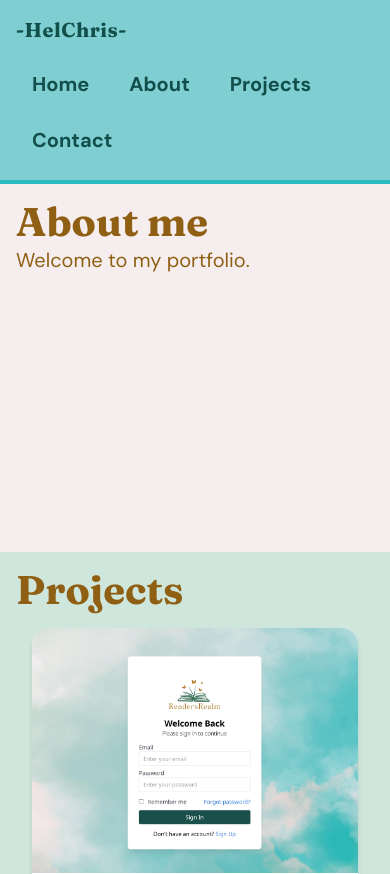
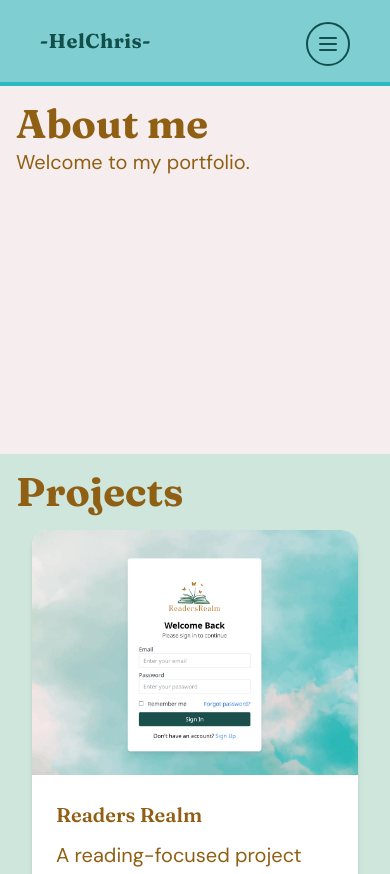
Before and after one commit to HelChris/portfolio2, a React (Vite) app: page / in a window 390 px wide. Shown: the top 874 px of the page. Built offline with nearby package versions, Linux system fonts and the light colour scheme.

Commit message:
feat: improve responsive navigation and dark mode contrast

```diff
--- a/src/components/home/PortfoiloPreview.tsx
+++ b/src/components/home/PortfoiloPreview.tsx
@@ -12,7 +12,7 @@ type PortfolioPreviewProps = {
 export function PortfolioPreview({ title, description, to, image, imageAlt = '' }: PortfolioPreviewProps) {
 	return (
 		<Link
-			className="group block overflow-hidden rounded-2xl bg-white text-inherit no-underline shadow-md transition-shadow duration-200 hover:shadow-lg"
+			className="portfolio-card group block overflow-hidden rounded-2xl text-inherit no-underline shadow-md transition-shadow duration-200 hover:shadow-lg"
 			to={to}
 		>
 			<article>
--- a/src/components/interface/Navigation.tsx
+++ b/src/components/interface/Navigation.tsx
@@ -1,3 +1,4 @@
+import { useEffect, useId, useRef, useState } from 'react';
 import { NavLink } from 'react-router-dom';
 import { navigation } from '@/config/navigation';
 
@@ -8,19 +9,56 @@ type NavigationProps = {
 };
 
 export function Navigation({ orientation = 'horizontal', onNavigate, ariaLabel }: NavigationProps) {
+    const [isOpen, setIsOpen] = useState(false);
+    const menuId = useId();
+    const toggleRef = useRef<HTMLButtonElement>(null);
     const listClasses = orientation === 'horizontal'
-        ? 'flex flex-wrap justify-start gap-2 sm:justify-center'
-        : 'flex flex-col gap-2';
+        ? 'flex-wrap justify-start gap-2 sm:justify-center'
+        : 'flex-col gap-2';
+
+    useEffect(() => {
+        if (!isOpen) return;
+
+        const handleKeyDown = (event: KeyboardEvent) => {
+            if (event.key === 'Escape') {
+                setIsOpen(false);
+                toggleRef.current?.focus();
+            }
+        };
+
+        document.addEventListener('keydown', handleKeyDown);
+        return () => document.removeEventListener('keydown', handleKeyDown);
+    }, [isOpen]);
+
+    const handleNavigate = () => {
+        setIsOpen(false);
+        onNavigate?.();
+    };
 
     return (
-        <nav aria-label={ariaLabel} id="top-navigation">
-            <ul className={listClasses}>
+        <nav className="site-navigation" aria-label={ariaLabel} id="top-navigation">
+            <button
+                ref={toggleRef}
+                className={`site-navigation__toggle${isOpen ? ' is-open' : ''}`}
+                type="button"
+                aria-controls={menuId}
+                aria-expanded={isOpen}
+                aria-label={isOpen ? 'Close menu' : 'Open menu'}
+                onClick={() => setIsOpen((open) => !open)}
+            >
+                <span className="site-navigation__toggle-icon" aria-hidden="true">
+                    <span />
+                    <span />
+                    <span />
+                </span>
+            </button>
+            <ul id={menuId} className={`${listClasses} site-navigation__list${isOpen ? ' is-open' : ''}`}>
                 {navigation.map(({ label, to, end }) => (
                     <li key={to}>
                         <NavLink
                             to={to}
                             end={end}
-                            onClick={onNavigate}
+                            onClick={handleNavigate}
                             className={({ isActive }) =>
                                 [
                                     'inline-flex min-h-10 rounded-full items-center px-4 py-2 font-bold text-teal-deep no-underline transition-colors duration-200',
--- a/src/components/layout/Header.tsx
+++ b/src/components/layout/Header.tsx
@@ -3,7 +3,7 @@ import { Navigation } from '../interface/Navigation';
 
 export function Header() {
 	return (
-		<header className="flex flex-col gap-4 border-b-4 border-teal-bright bg-teal-soft px-4 py-4 sm:flex-row sm:items-center sm:justify-between sm:gap-8 sm:px-10">
+		<header className="site-header flex flex-row flex-nowrap items-center justify-between gap-8 border-b-4 border-teal-bright bg-teal-soft px-10 py-4">
 			<Link
 				className="font-heading text-xl font-extrabold tracking-wide text-teal-deep active:underline outline-offset-4 focus-visible:outline-3 focus-visible:outline-gold"
 				to="/"
--- a/src/pages/Home.tsx
+++ b/src/pages/Home.tsx
@@ -9,7 +9,7 @@ function Home() {
 				<p className="text-body">Welcome to my portfolio.</p>
 			</section>
 
-			<section id="projects" className="mb-8 bg-mint min-h-100 p-4">
+			<section id="projects" className="projects-section mb-8 min-h-100 p-4">
 				<h2 className="text-h1 mb-4">Projects</h2>
 				<ul className="mx-auto grid max-w-6xl gap-8 px-4 lg:grid-cols-3 mb-4">
 					{projects.map((project) => (
--- a/src/styles/index.css
+++ b/src/styles/index.css
@@ -68,6 +68,128 @@
 
 
 @layer components {
+        .projects-section {
+            background-color: var(--color-projects-background);
+        }
+
+        .portfolio-card {
+            background-color: var(--color-card-background);
+        }
+
+        .site-navigation {
+            margin-left: auto;
+        }
+
+        .site-navigation__toggle {
+            display: none;
+            align-items: center;
+            gap: 10px;
+            min-height: 44px;
+            padding: 8px 12px;
+            border: 2px solid var(--color-teal-deep);
+            border-radius: 999px;
+            background-color: transparent;
+            color: var(--color-teal-deep);
+            font: inherit;
+            font-weight: 700;
+            cursor: pointer;
+        }
+
+        .site-navigation__toggle:hover {
+            background-color: var(--color-teal-bright);
+        }
+
+        .site-navigation__toggle:focus-visible {
+            outline: 3px solid var(--color-gold);
+            outline-offset: 3px;
+        }
+
+        .site-navigation__toggle-icon {
+            display: inline-flex;
+            flex-direction: column;
+            gap: 4px;
+            width: 18px;
+        }
+
+        .site-navigation__toggle-icon span {
+            display: block;
+            height: 2px;
+            width: 18px;
+            border-radius: 999px;
+            background-color: currentColor;
+        }
+
+        .site-navigation__list {
+            margin: 0;
+        }
+
+        @media (max-width: 699px) {
+            .site-navigation {
+                position: relative;
+            }
+
+            .site-navigation__toggle {
+                display: inline-flex;
+                margin-left: auto;
+                width: 44px;
+                justify-content: center;
+                padding: 8px;
+            }
+
+            .site-navigation__list {
+                position: absolute;
+                top: calc(100% + 12px);
+                right: 0;
+                z-index: 10;
+                display: none;
+                flex-direction: column;
+                align-items: stretch;
+                gap: 4px;
+                min-width: 180px;
+                margin-top: 0;
+                padding-top: 12px;
+                padding-bottom: 12px;
+                padding-left: 12px;
+                padding-right: 12px;
+                border-top: 1px solid color-mix(in srgb, var(--color-teal-deep) 35%, transparent);
+                border-radius: 8px;
+                background-color: var(--color-surface);
+                box-shadow: 0 12px 28px color-mix(in srgb, #000 18%, transparent);
+            }
+
+            .site-navigation__list.is-open {
+                display: flex;
+            }
+
+            .site-navigation__list a {
+                width: 100%;
+                justify-content: flex-start;
+            }
+
+            .site-navigation__toggle-icon span {
+                transform-origin: center;
+                transition: transform 0.2s ease, opacity 0.2s ease;
+            }
+
+            .site-navigation__toggle.is-open .site-navigation__toggle-icon span:first-child {
+                transform: translateY(6px) rotate(45deg);
+            }
+
+            .site-navigation__toggle.is-open .site-navigation__toggle-icon span:nth-child(2) {
+                opacity: 0;
+            }
+
+            .site-navigation__toggle.is-open .site-navigation__toggle-icon span:last-child {
+                transform: translateY(-6px) rotate(-45deg);
+            }
+        }
+
+        @media (min-width: 700px) {
+            .site-navigation__list {
+                display: flex;
+            }
+        }
+
         .card {
             border: 1px solid var(--color-teal-soft);
             border-radius: 8px;
@@ -78,7 +200,7 @@
 
         .button {
             background-color: var(--color-teal-deep);
-            color: var(--color-cloud);
+            color: var(--color-button-text);
             border: none;
             border-radius: 4px;
             padding: 8px 16px;
--- a/src/styles/tokens.css
+++ b/src/styles/tokens.css
@@ -14,6 +14,9 @@
     --color-surface: var(--color-cloud);
     --color-text: var(--color-gold-text);
     --color-link: var(--color-teal-deep);
+    --color-button-text: var(--color-cloud);
+    --color-projects-background: var(--color-mint);
+    --color-card-background: #ffffff;
 
 
     /* Typography */
@@ -48,7 +51,7 @@
   :root {
     color-scheme: dark;
     --color-teal-deep: #d9f3ef;
-    --color-teal-bright: #71d9d0;
+    --color-teal-bright: #1f6f6a;
     --color-teal-soft: #245452;
     --color-cloud: #162321;
     --color-gold: #f1c978;
@@ -57,5 +60,8 @@
     --color-surface: #1d302d;
     --color-text: #f1d99d;
     --color-link: #d9f3ef;
+    --color-button-text: var(--color-teal-deep);
+    --color-projects-background: var(--color-teal-soft);
+    --color-card-background: var(--color-background);
   }
 }
```
